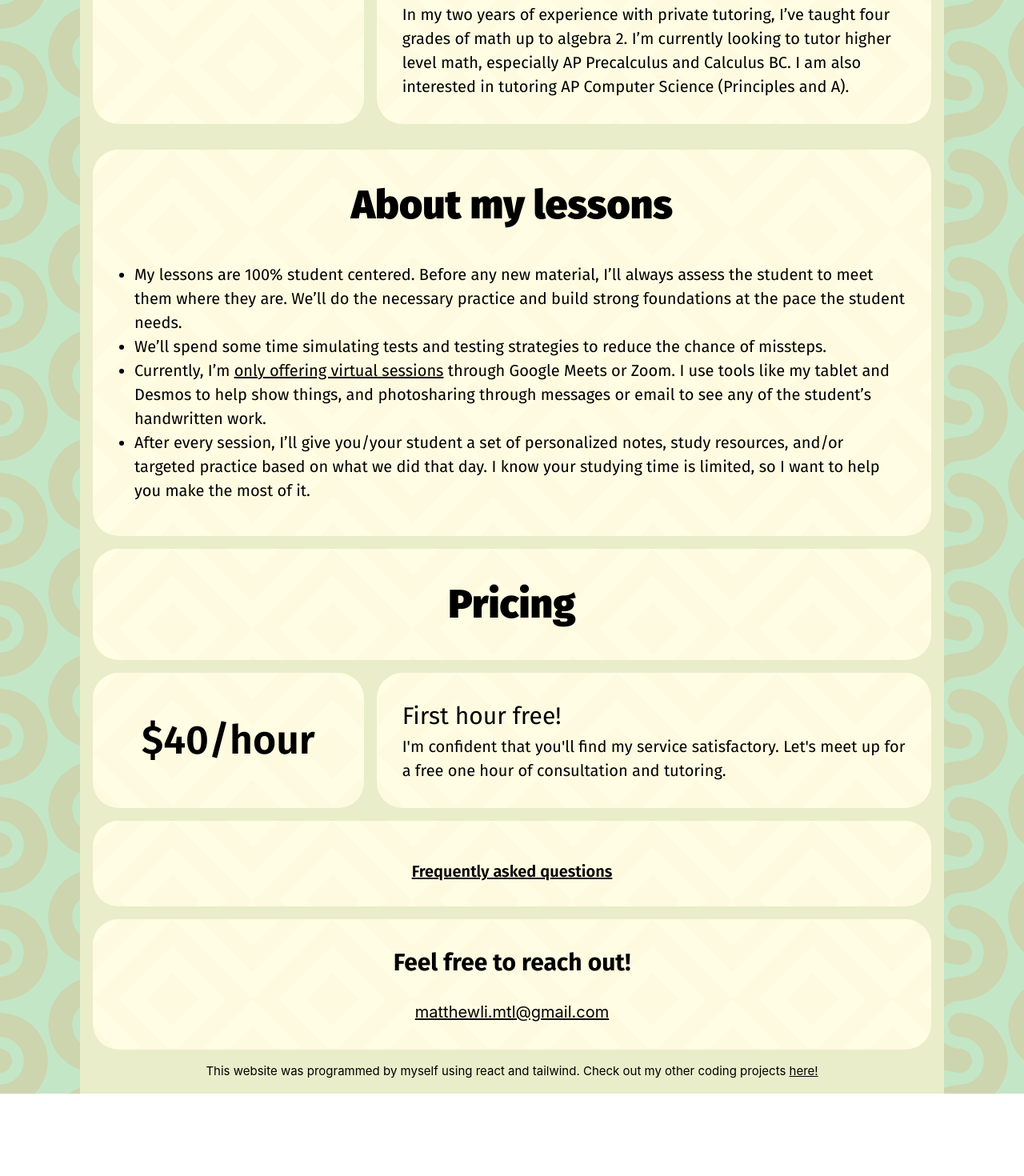
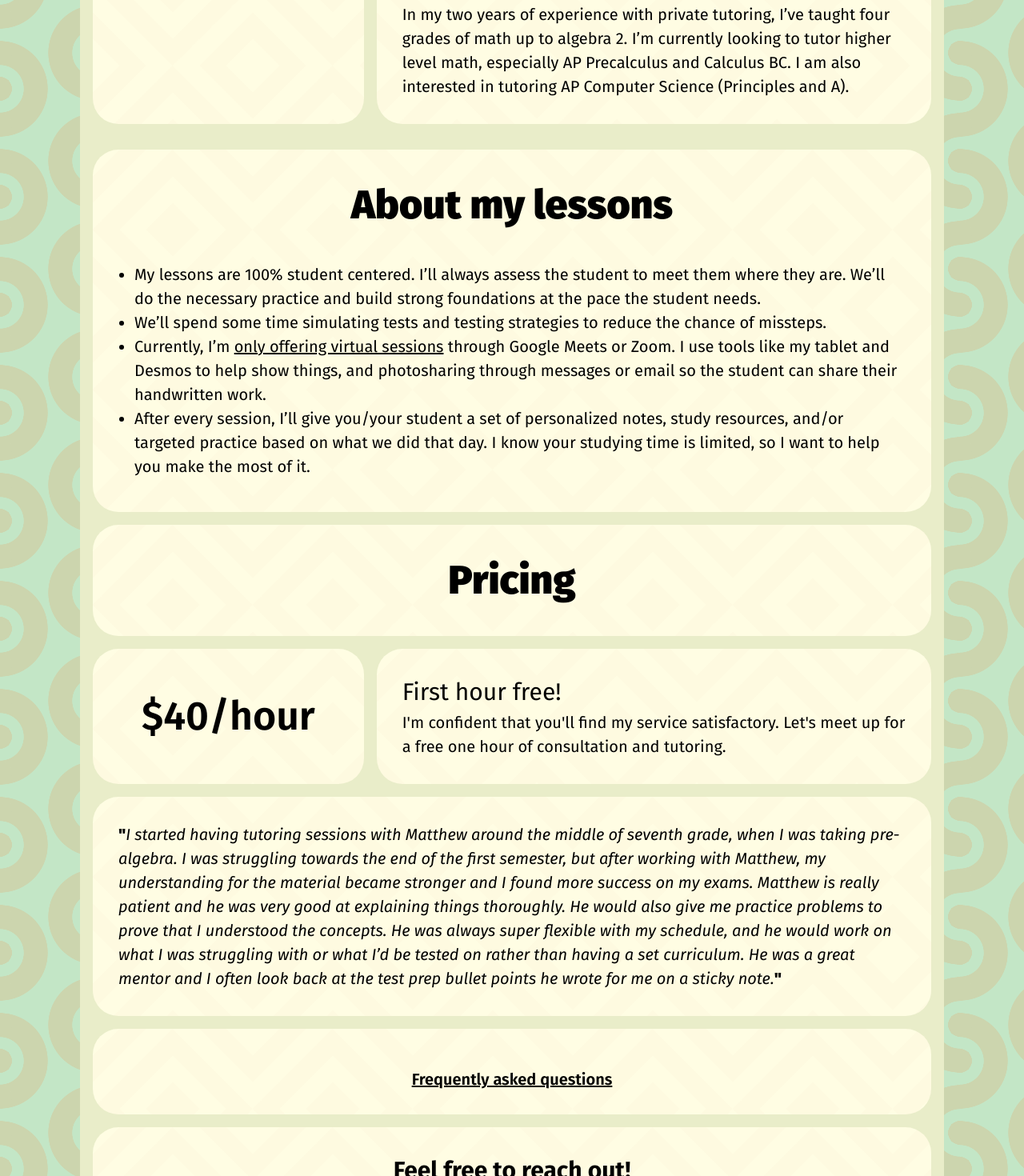
Before and after one commit to Matthew-Li-mtl/tutoring-website, a React (Vite) app: page / in a window 1280 px wide. Shown: the part 534-2004 px from the top of the page at 80% size. Before the commit the page ends 1901 px from the top, so only its background shows below. Built offline with nearby package versions, Linux system fonts and the light colour scheme.

Commit message:
testimonial

```diff
--- a/src/pages/Home.tsx
+++ b/src/pages/Home.tsx
@@ -44,13 +44,13 @@ export default function Home() {
               <p className="fira-sans-regular">
                 <ul className="bulleted">
                   <li>
-                    My lessons are 100% student centered. Before any new material, I’ll always assess the student to meet them where they are. We’ll do the necessary practice and build strong foundations at the pace the student needs.
+                    My lessons are 100% student centered. I’ll always assess the student to meet them where they are. We’ll do the necessary practice and build strong foundations at the pace the student needs.
                   </li>
                   <li>
                     We’ll spend some time simulating tests and testing strategies to reduce the chance of missteps.
                   </li>
                   <li>
-                    Currently, I’m <a className="underline">only offering virtual sessions</a> through Google Meets or Zoom. I use tools like my tablet and Desmos to help show things, and photosharing through messages or email to see any of the student’s handwritten work.
+                    Currently, I’m <a className="underline">only offering virtual sessions</a> through Google Meets or Zoom. I use tools like my tablet and Desmos to help show things, and photosharing through messages or email so the student can share their handwritten work.
                   </li>
                   <li>
                     After every session, I’ll give you/your student a set of personalized notes, study resources, and/or targeted practice based on what we did that day. I know your studying time is limited, so I want to help you make the most of it.
@@ -74,6 +74,18 @@ export default function Home() {
             <p>I'm confident that you'll find my service satisfactory. Let's meet up for a free one hour of consultation and tutoring.</p>
           </div>
 
+          <div id="testimonial" className="container col-span-6 rounded-4xl">
+            <div className="content-container p-8">
+              <a className="fira-sans-black">
+                "
+                <a className="fira-sans-regular !italic">
+                  I started having tutoring sessions with Matthew around the middle of seventh grade, when I was taking pre-algebra. I was struggling towards the end of the first semester, but after working with Matthew, my understanding for the material became stronger and I found more success on my exams. Matthew is really patient and he was very good at explaining things thoroughly.  He would also give me practice problems to prove that I understood the concepts. He was always super flexible with my schedule, and he would work on what I was struggling with or what I’d be tested on rather than having a set curriculum.  He was a great mentor and I often look back at the test prep bullet points he wrote for me on a sticky note.
+                </a>
+                "
+              </a>
+            </div>
+          </div>
+
           <div id="faqlink" className="center container col-span-6 rounded-4xl p-4">
             <h1 className="fira-sans-semibold"><Link to="/faq" className="underline">Frequently asked questions</Link></h1>
           </div>
```
